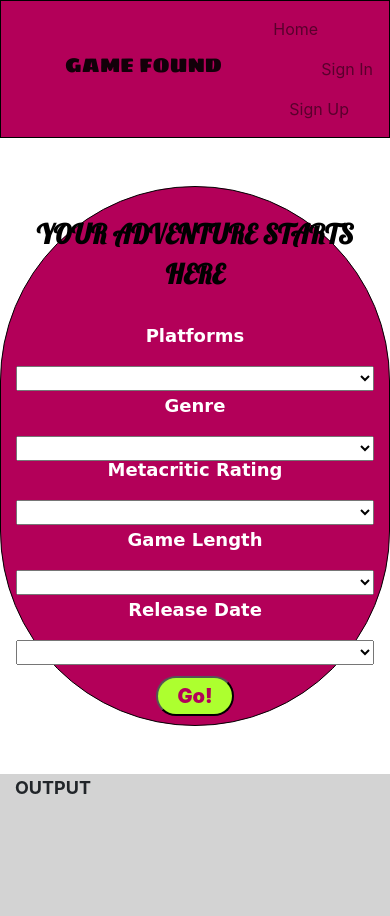
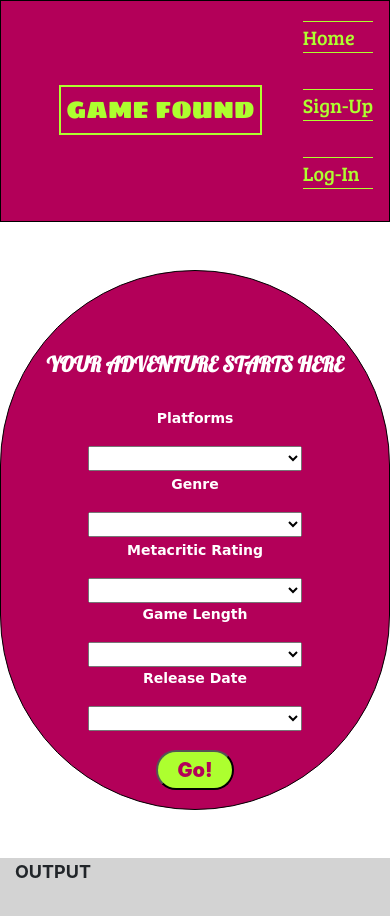
Before and after one commit to kevin-salamon/Game-Found, a plain HTML site: page index.html in a window 390 px wide. Shown: the top 916 px of the page. Drawn offline with nearby package versions, Linux system fonts and the light colour scheme; no server answers; a web font is replaced by a local one.

Commit message:
completed responsive layout for all standard viewports post-iPhone 5

```diff
--- a/index.html
+++ b/index.html
@@ -8,6 +8,7 @@
     <link href="https://fonts.googleapis.com/css?family=Sigmar+One&display=swap" rel="stylesheet">
     <link href="https://fonts.googleapis.com/css?family=Jim+Nightshade|Lobster&display=swap|Sigmar+One&display=swap" rel="stylesheet">
     <link href="https://fonts.googleapis.com/css?family=Kelly+Slab&display=swap" rel="stylesheet">
+    <link href="https://fonts.googleapis.com/css?family=Bree+Serif&display=swap" rel="stylesheet">
     <link rel="stylesheet" href="https://stackpath.bootstrapcdn.com/bootstrap/4.4.1/css/bootstrap.min.css" integrity="sha384-Vkoo8x4CGsO3+Hhxv8T/Q5PaXtkKtu6ug5TOeNV6gBiFeWPGFN9MuhOf23Q9Ifjh" crossorigin="anonymous">
     <script src="https://cdnjs.cloudflare.com/ajax/libs/jquery/3.2.1/jquery.min.js"></script>
     <script src="https://cdnjs.cloudflare.com/ajax/libs/moment.js/2.24.0/moment.min.js"></script>
@@ -17,16 +18,16 @@
 
 
      <nav class="navbar navbar-expand-lg navbar-light nav-color-wrapper check">
-        <h4 class="navbar-brand nav-custom nav-color-text ml-5">GAME FOUND</h4>
+        <div class="navbar-brand ml-5"><div class="brand-text">GAME FOUND</div></div>
         <ul class="navbar-nav ml-auto">
-            <li class="nav-item mr-5">
-                <a class="nav-link" href="#">Home</a>
+            <li class="nav-item ml-5 mt-1">
+                <a class="nav-link" href="#"><p class="nav-text">Home</p></a>
             </li>
-            <li class="nav-item ml-5">
-                <a class="nav-link" href="#">Sign In</a>
+            <li class="nav-item ml-5 mt-1">
+                <a class="nav-link" href="#"><p class="nav-text">Sign-Up</p></a>
             </li>
-            <li class="nav-item ml-3 mr-2">
-                <a class="nav-link" href="#">Sign Up</a>
+            <li class="nav-item ml-5 mt-1">
+                <a class="nav-link" href="#"><p class="nav-text">Log-In</p></a>
             </li>
         </ul>
         </div>
@@ -102,7 +103,7 @@
             <div class="col-sm-2 text-center">
                 <p>Release Date</p>
                 <select name="cars">
-                    <option value="null"></option>
+                    <option value="2019"></option>
                     <option value="1995">1995</option>
                     <option value="1996">1996</option>
                     <option value="1997">1997</option>
--- a/style.css
+++ b/style.css
@@ -1,5 +1,13 @@
 .check {
     border: 1px solid black;
+}
+
+.brand-text {
+    font-size: 30px;
+    color: greenyellow;
+    border: 2px solid greenyellow;
+    padding: 5px;
+    font-family: 'Sigmar One', cursive;
 }
 
 .wrapper-input {
@@ -17,10 +25,6 @@
     font-size: 18px;
 }
 
-.nav-custom {
-    font-family: 'Sigmar One', cursive;
-}
-
 body {
     height: 1200px;
     background-color: #33ccff;
@@ -34,8 +38,16 @@ body {
     background-color: #b30059;
 }
 
-.nav-color-text {
-    color: white;
+.nav-text {
+    color: greenyellow;
+    font-size: 20px;
+    border-top: 1px solid greenyellow;
+    border-bottom: 1px solid greenyellow;
+    font-family: 'Bree Serif', serif;
+}
+
+.nav-text:hover {
+    font-size: 20px;
 }
 
 .adventure-text {
@@ -77,6 +89,7 @@ p:hover {
     width: 20%;
     transition: all 0.70s ease;
     font-size: 20px;
+    text-shadow: black;
 }
 
 .button-style:hover {
@@ -89,7 +102,7 @@ p:hover {
 
     .button-style {
         position: absolute;
-        top: 85px;
+        top: 75px;
         left: 40%;
         height: 40px;
     }
@@ -100,6 +113,36 @@ p:hover {
     }
 
     .adventure-text {
-        color: black;
+        font-size: 21px;
+        position: relative;
+        top: 20%;
+    }
+
+    select {
+        width: 60%;
+        margin-bottom: 20px;
+    }
+
+    p {
+        font-size: 14px;
+    }
+
+    p:hover {
+        font-size: 15px;
+    }
+
+}
+
+@media screen and (max-width: 485px) {
+    .brand-text {
+        font-size: 24px;
     }
 }
+
+@media screen and (max-width: 440px) {
+    .brand-text {
+        position: absolute;
+        top: 38%;
+        left: 15%;
+    }
+}
```
